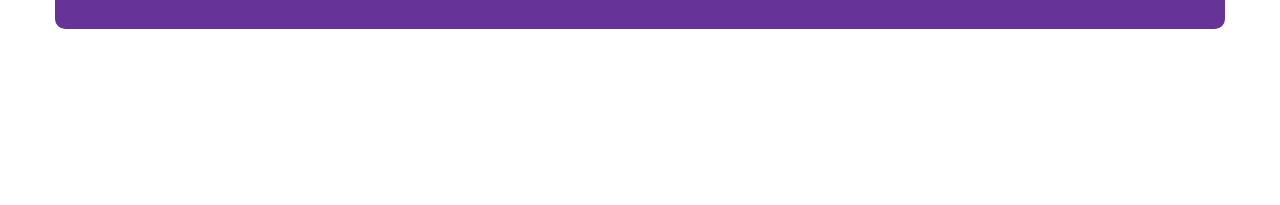
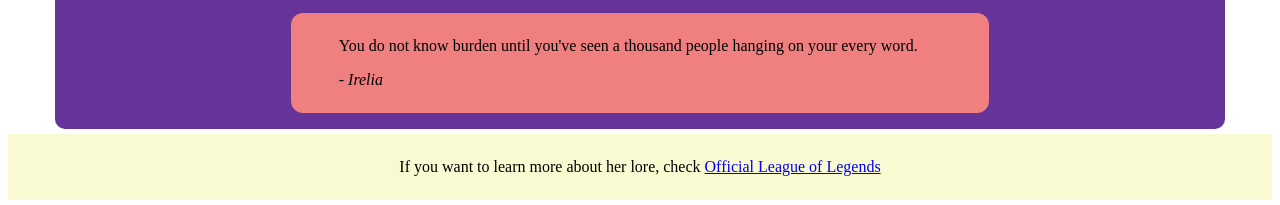
Before and after one commit to fbw-d09/uib-box-model-tribute-page-Liaxanix, a website: page index.html in a window 1280 px wide. Shown: the part 1126-1331 px from the top of the page. Before the commit the page ends 1163 px from the top, so only its background shows below. Drawn offline with Linux system fonts and the light colour scheme.

Commit message:
grundlage fertig

```diff
--- a/index.html
+++ b/index.html
@@ -47,9 +47,22 @@
                     - Irelia fires a massive number of blades that explode outward upon hitting an enemy champion. Enemies hit by the blades are damaged and Marked. Afterwards the blades form a wall that will damage and slow enemies that walk through it.
                 </li>
             </ul>
+
+            <aside>
+                <blockquote>
+                    <p>
+                        You do not know burden until you've seen a thousand people hanging on your every word.
+                    </p>
+                    <cite>- Irelia</cite>
+                </blockquote>
+            </aside>
         </section>
 
 
     </main>
+
+    <footer>
+        <p> If you want to learn more about her lore, check <a href="https://universe.leagueoflegends.com/en_SG/story/champion/irelia/">Official League of Legends</a></p>
+    </footer>
 </body>
 </html>
--- a/style.css
+++ b/style.css
@@ -30,6 +30,10 @@ img {
     margin: 0 auto;
 }
 
+.bildtitel{
+    text-align: center;
+}
+
 h3{
     display: block;
     font-size: 2em;
@@ -41,3 +45,21 @@ h3{
     width: 80%;
     margin: 0 auto;
 }
+
+aside{
+    width: 75%;
+    margin: 0 auto;
+    font-size: 16px;
+    background-color: lightcoral;
+    padding: 8px;
+    border-radius: 12px;
+}
+
+footer p {
+    text-align: center;
+}
+footer {
+    background-color: lightgoldenrodyellow;
+    padding: 0.5rem 0;
+    margin: 5px 0;
+}
```
